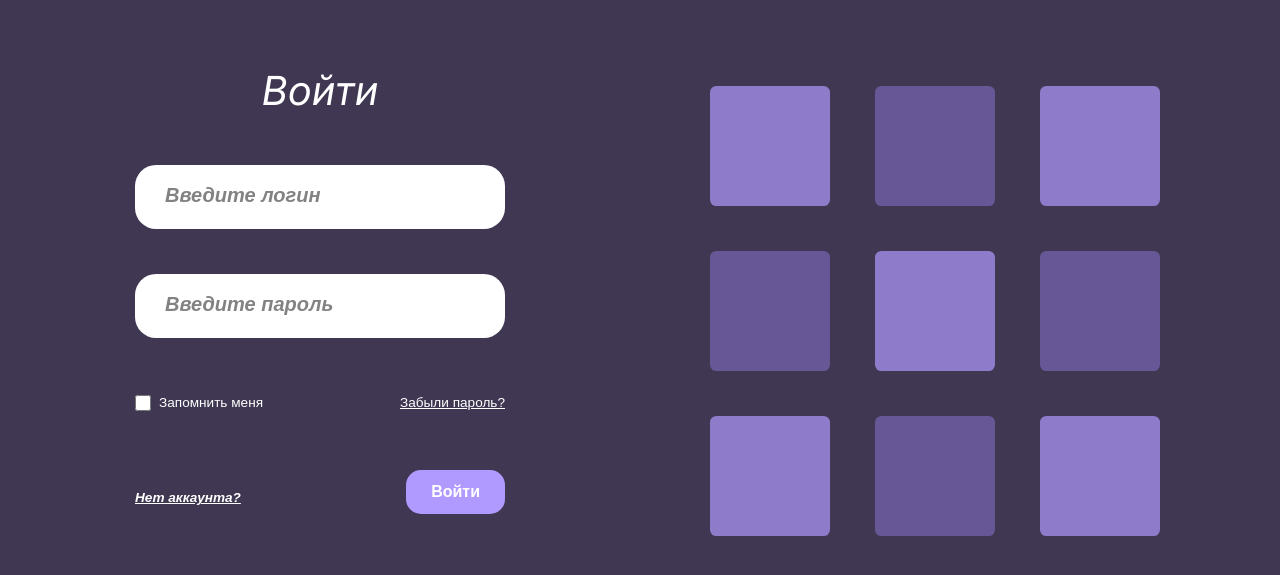
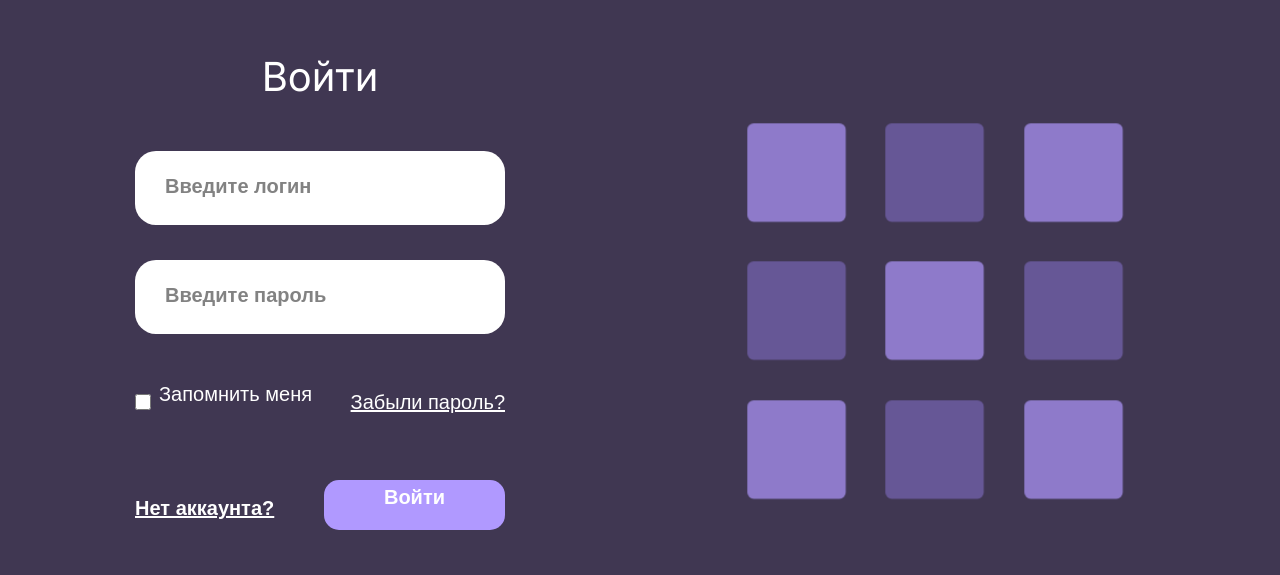
Before and after one commit to mast1f0/chat-react-frontend, a React (Vite) app: page /login in a window 1280 px wide. Shown: the part 109-684 px from the top of the page. Built offline with nearby package versions, Linux system fonts and the light colour scheme; the HTML template or start-up script is replaced by a standard one.

Commit message:
fix: text-size

```diff
--- a/src/components/RegistrationPanel/RegistrationPanel.style.css
+++ b/src/components/RegistrationPanel/RegistrationPanel.style.css
@@ -16,7 +16,7 @@ p, h1, a, h2, label {
 
 .form__name {
     font-size: 2.5rem;
-    font-style: italic;
+    /* font-style: italic; */
     font-weight: 400;
     margin-bottom: 20px;
 }
@@ -33,10 +33,11 @@ p, h1, a, h2, label {
     box-sizing: border-box;
 }
 
-#login, #password, #repeat-password {
+.registration-form #login,
+.registration-form #password,
+.registration-form #repeat-password {
     width: 100%;
-
-    padding: 20px 30px;
+    padding: 25px 30px;
     margin: 10px 0;
     border: none;
     border-radius: 21px;
@@ -53,6 +54,7 @@ p, h1, a, h2, label {
     color: #303030;
     opacity: 0.6;
     font-weight: 600;
+    font-style: normal;
 }
 
 .form-submit {
@@ -100,7 +102,7 @@ p, h1, a, h2, label {
 .no-account {
     font-size: 1.25rem;
     font-weight: 600;
-    font-style: italic;
+    /* font-style: italic; */
     margin-top: 15px;
 }
 
--- a/src/components/elements/LoginPanel/LoginPanel.style.css
+++ b/src/components/elements/LoginPanel/LoginPanel.style.css
@@ -15,7 +15,7 @@ p, h1, a, h2, label {
 
 .form__name {
     font-size: 2.5rem;
-    font-style: italic;
+    /* font-style: italic; */
     font-weight: 400;
     margin-bottom: 20px;
 }
@@ -80,6 +80,10 @@ p, h1, a, h2, label {
     white-space: nowrap;
 }
 
+.rem1{
+    font-size: 1.5rem;
+}
+
 .form-submit input[type="checkbox"] {
     width: 16px;
     height: 16px;
@@ -90,7 +94,7 @@ p, h1, a, h2, label {
     background-color: #B099FF;
     border: none;
     border-radius: 15px;
-    padding: 10px 25px;
+    padding: 2px 60px;
     font-size: 1rem;
     font-weight: bold;
     cursor: pointer;
@@ -105,7 +109,7 @@ p, h1, a, h2, label {
 .no-account {
     font-size: 1.25rem;
     font-weight: 600;
-    font-style: italic;
+    /* font-style: italic; */
     margin-top: 15px;
 }
 
@@ -145,7 +149,4 @@ form > * {
         font-size: 1.2rem;
     }
 
-    .submit-btn {
-        font-size: 1.2rem;
-    }
 }
--- a/src/components/elements/LoginPanel/LoginPanel.tsx
+++ b/src/components/elements/LoginPanel/LoginPanel.tsx
@@ -52,18 +52,26 @@ export default function LoginPanel() {
         <div className="form-submit">
           <label htmlFor="remember">
             <input type="checkbox" id="remember" />
-            Запомнить меня
+            <p style={{ fontSize: "1.25rem" }}>Запомнить меня</p>
           </label>
 
-          <a href="/getPassword">Забыли пароль?</a>
+          <a href="/getPassword" style={{ fontSize: "1.25rem" }}>
+            Забыли пароль?
+          </a>
         </div>
 
         <div className="form-submit">
           <h2 className="no-account">
-            <a href="">Нет аккаунта?</a>
+            <a
+              href=""
+              className="no-account__btn"
+              style={{ fontSize: "1.25rem" }}
+            >
+              Нет аккаунта?
+            </a>
           </h2>
           <button type="submit" className="submit-btn">
-            Войти
+            <p style={{ fontSize: "1.25rem" }}>Войти</p>
           </button>
         </div>
       </form>
--- a/src/components/elements/board/Board.style.css
+++ b/src/components/elements/board/Board.style.css
@@ -10,8 +10,8 @@
 }
 
 .chess-board {
-  width: 60vmin;
-  height: 60vmin;
+  width: 50vmin;
+  height: 50vmin;
   display: grid;
   grid-template-columns: repeat(3, 1fr);
   grid-template-rows: repeat(3, 1fr);
```
